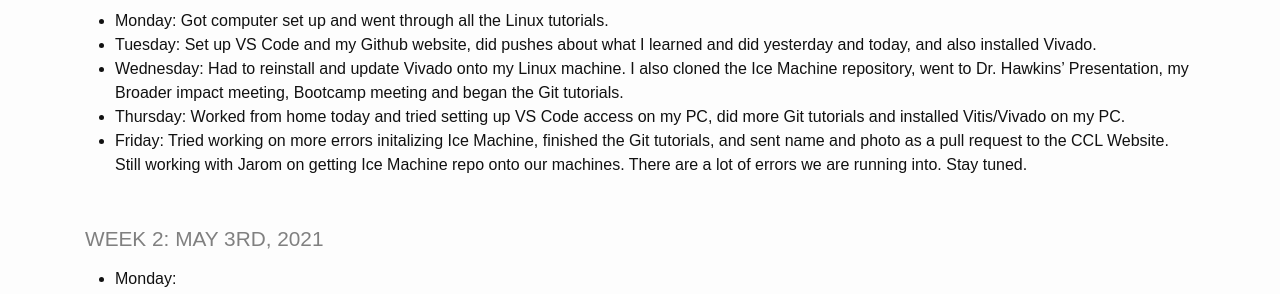
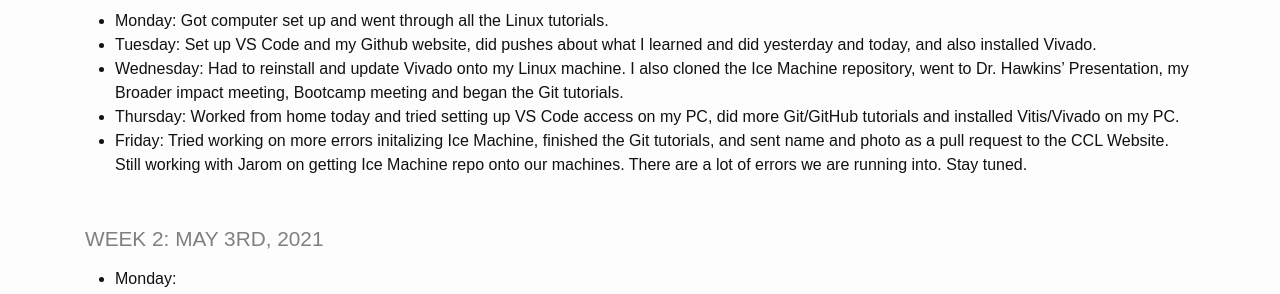
Before and after one commit to TheDHCreator/thedhcreator.github.io, a Jekyll site: the page built from _pages/log.md, in a window 1280 px wide and 900 px high. Shown: the part 325-619 px from the top of the window. Built offline with Jekyll 4.4.1, drawn with Linux system fonts in a browser that asks for light colours.

Commit message:
Actual last website commit for the week

```diff
--- a/_pages/log.md
+++ b/_pages/log.md
@@ -8,7 +8,7 @@ title: IMMERSE Log
 * **Monday**: Got computer set up and went through all the Linux tutorials.
 * **Tuesday**: Set up VS Code and my Github website, did pushes about what I learned and did yesterday and today, and also installed Vivado.
 * **Wednesday**: Had to reinstall and update Vivado onto my Linux machine. I also cloned the Ice Machine repository, went to Dr. Hawkins' Presentation, my Broader impact meeting, Bootcamp meeting and began the Git tutorials.
-* **Thursday**: Worked from home today and tried setting up VS Code access on my PC, did more Git tutorials and installed Vitis/Vivado on my PC.
+* **Thursday**: Worked from home today and tried setting up VS Code access on my PC, did more Git/GitHub tutorials and installed Vitis/Vivado on my PC.
 * **Friday**: Tried working on more errors initalizing Ice Machine, finished the Git tutorials, and sent name and photo as a pull request to the CCL Website. Still working with Jarom on getting Ice Machine repo onto our machines. There are a lot of errors we are running into. Stay tuned.
 
 ### Week 2: May 3rd, 2021
```
